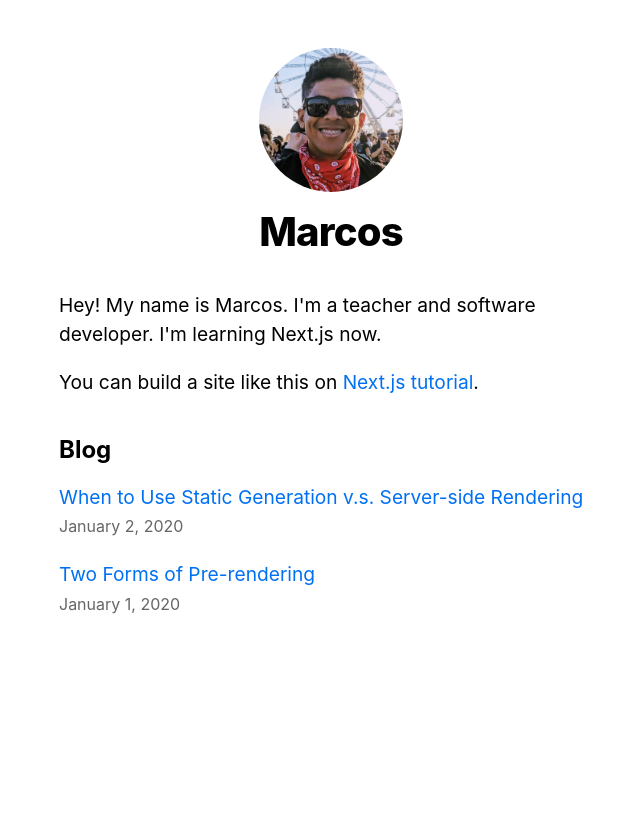
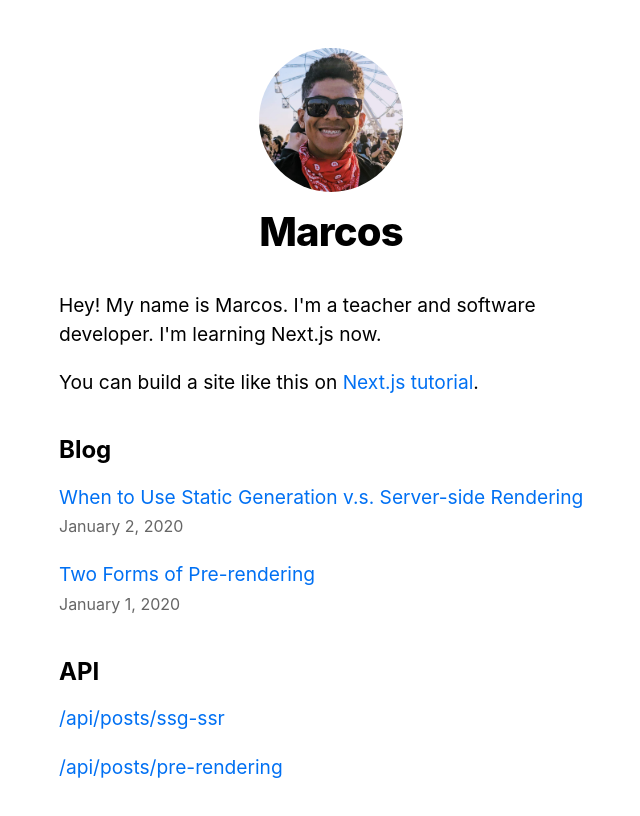
Before and after one commit to marcosdiasdev/nextjs-blog, a Next.js app: page / in a window 1280 px wide. Shown: the top 816 px of the page, without its empty margins (309-949 px from the left). Built offline with nearby package versions, Linux system fonts and the light colour scheme.

Commit message:
Add dynamic API Routes

```diff
--- a/pages/index.js
+++ b/pages/index.js
@@ -37,6 +37,19 @@
           ))}
         </ul>
       </section>
+
+      <section className={`${utilStyles.headingMd} ${utilStyles.padding1px}`}>
+        <h2 className={utilStyles.headingLg}>API</h2>
+        <ul className={utilStyles.list}>
+          {allPostsData.map(({ id }) => (
+            <li className={utilStyles.listItem} key={id}>
+              <Link href={`/api/posts/${id}`}>
+                <a>{`/api/posts/${id}`}</a>
+              </Link>
+            </li>
+          ))}
+        </ul>
+      </section>
     </Layout>
   );
 }
```
